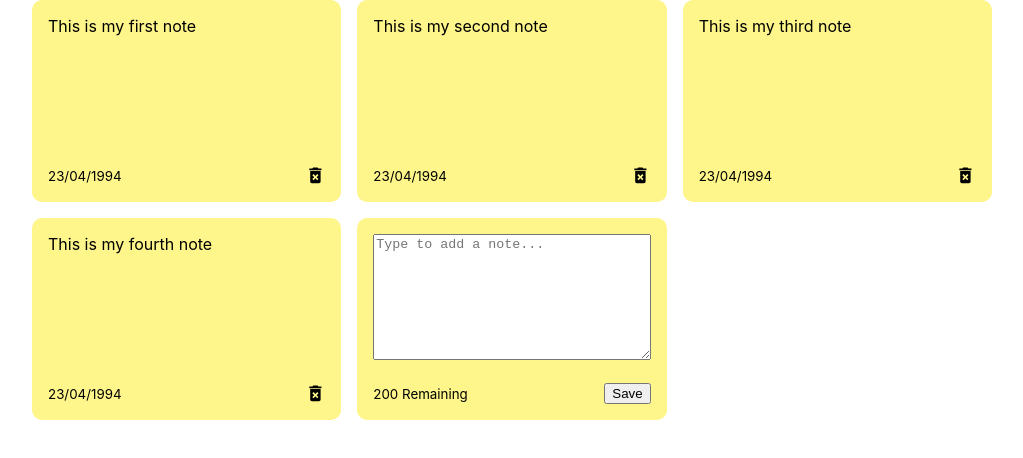
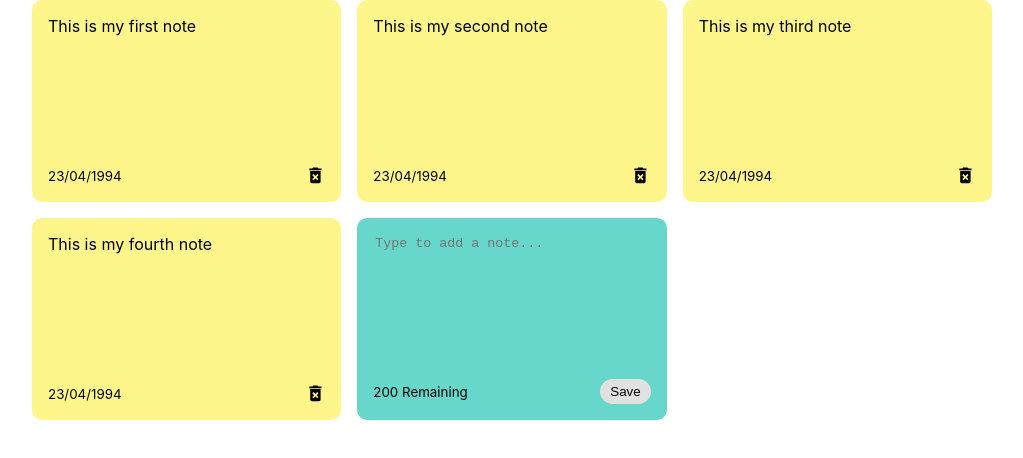
Before and after one commit to hbonnaffoux/react-notes-app, a React (Create React App) app: page / in a window 1280 px wide. Shown: the top 458 px of the page, without its empty margins (128-1151 px from the left). Built offline with nearby package versions, Linux system fonts and the light colour scheme.

Commit message:
added delete note feature with styling

```diff
--- a/src/App.js
+++ b/src/App.js
@@ -1,38 +1,56 @@
 import { useState } from "react";
-import { nanoid } from 'nanoid';
+import { nanoid } from "nanoid";
 import NotesList from "./components/NotesList";
 
 const App = () => {
   const [notes, setNotes] = useState([
     {
       id: nanoid(),
-    text:  "This is my first note",
-    date : "23/04/1994"
+      text: "This is my first note",
+      date: "23/04/1994",
     },
     {
       id: nanoid(),
-    text:  "This is my second note",
-    date : "23/04/1994"
+      text: "This is my second note",
+      date: "23/04/1994",
     },
     {
       id: nanoid(),
-    text:  "This is my third note",
-    date : "23/04/1994"
+      text: "This is my third note",
+      date: "23/04/1994",
     },
     {
       id: nanoid(),
-    text:  "This is my fourth note",
-    date : "23/04/1994"
-  }
+      text: "This is my fourth note",
+      date: "23/04/1994",
+    },
+  ]);
 
-]);
+  const addNote = (text) => {
+    const date = new Date();
+    const newNote = {
+      id: nanoid(),
+      text: text,
+      date: date.toLocaleDateString(),
+    };
+    const newNotes = [...notes, newNote]; // this line creates a new array instead of updating the old one
+    setNotes(newNotes);
+  };
+
+  const deleteNote = (id) => {
+   const newNotes =  notes.filter((note) => note.id !== id);
+    setNotes(newNotes);
+  };
 
   return (
     <div className="container">
-        <NotesList notes={notes}/>
+      <NotesList
+        notes={notes}
+        handleAddNote={addNote}
+        handleDeleteNote={deleteNote}
+      />
     </div>
   );
 };
 
-
 export default App;
--- a/src/components/AddNote.js
+++ b/src/components/AddNote.js
@@ -1,11 +1,39 @@
-const AddNote = () => {
-    return(<div className="note-new">
-        <textarea rows="8" cols="10" placeholder="Type to add a note..."></textarea>
-        <div className="note-footer">
-            <small>200 Remaining</small>
-            <button className="save">Save</button>
-        </div>
-    </div>)
-}
+import { useState } from "react";
+
+const AddNote = ({ handleAddNote }) => {
+  const [noteText, setNoteText] = useState("");
+  const characterLimit = 200;
+
+  const handleChange = (event) => {
+    if (characterLimit - event.target.value.length >= 0) {
+      setNoteText(event.target.value); // the state changes everytime the user types thanks to setNoteText
+    }
+  };
+
+  const handleSaveClick = () => {
+    if (noteText.trim().length > 0) {
+      handleAddNote(noteText);
+      setNoteText("");
+    } // we want the state to get updated in the new note
+  };
+
+  return (
+    <div className="note new">
+      <textarea
+        rows="8"
+        cols="10"
+        placeholder="Type to add a note..."
+        value={noteText}
+        onChange={handleChange}
+      ></textarea>
+      <div className="note-footer">
+        <small>{characterLimit - noteText.length} Remaining</small>
+        <button className="save" onClick={handleSaveClick}>
+          Save
+        </button>
+      </div>
+    </div>
+  );
+};
 
 export default AddNote;
--- a/src/components/Note.js
+++ b/src/components/Note.js
@@ -1,13 +1,19 @@
-import { MdDeleteForever } from 'react-icons/md';
+import { MdDeleteForever } from "react-icons/md";
 
-const Note = ({ id,text,date}) => {
-  return <div className="note">
+const Note = ({ id, text, date, handleDeleteNote }) => {
+  return (
+    <div className="note">
       <span>{text}</span>
       <div className="note-footer">
-          <small>{date}</small>
-          <MdDeleteForever className='delete-icon' size='1.3em'/>
+        <small>{date}</small>
+        <MdDeleteForever
+          onClick={() => handleDeleteNote(id)}
+          className="delete-icon"
+          size="1.3em"
+        />
       </div>
-  </div>;
+    </div>
+  );
 };
 
 export default Note;
--- a/src/components/NotesList.js
+++ b/src/components/NotesList.js
@@ -1,13 +1,13 @@
 import Note from "./Note";
 import AddNote from "./AddNote";
 
-const NotesList = ({ notes }) => {
+const NotesList = ({ notes, handleAddNote, handleDeleteNote }) => {
   return (
     <div className="notes-list">
       {notes.map((note) => (
-        <Note id={note.id} text={note.text} date={note.date} />
+        <Note id={note.id} text={note.text} date={note.date} handleDeleteNote={handleDeleteNote} />
       ))}
-      <AddNote />
+      <AddNote handleAddNote={handleAddNote} />
     </div>
   );
 };
--- a/src/index.css
+++ b/src/index.css
@@ -27,6 +27,7 @@
   display: flex;
   flex-direction: column;
   justify-content: space-between;
+  white-space: pre-wrap;
 }
 
 .note-footer{
@@ -41,12 +42,32 @@
 grid-template-columns: repeat(auto-fit,minmax(250px, 1fr));
 }
 
-.note-new {
-  background-color: #fef68a;
-  border-radius:10px;
-  padding:1rem;
-  min-height: 170px;
-  display: flex;
-  flex-direction: column;
-  justify-content: space-between;
+.note.new {
+  background-color: #67d7cc;
 }
+
+textarea{
+  border:none;
+  resize:none;
+  background-color: #67d7cc;
+}
+
+textarea:focus{
+  outline:none;
+}
+
+.save{
+  background-color: #e1e1e1;
+  border:none;
+  border-radius:15px;
+  padding:5px 10px 5px 10px;
+}
+
+.save:hover {
+  background-color: #ededed;
+  cursor: pointer;
+}
+
+.delete-icon:hover {
+  cursor:pointer;
+}
```
Lines whose indentation alone changed are shown as unchanged.
